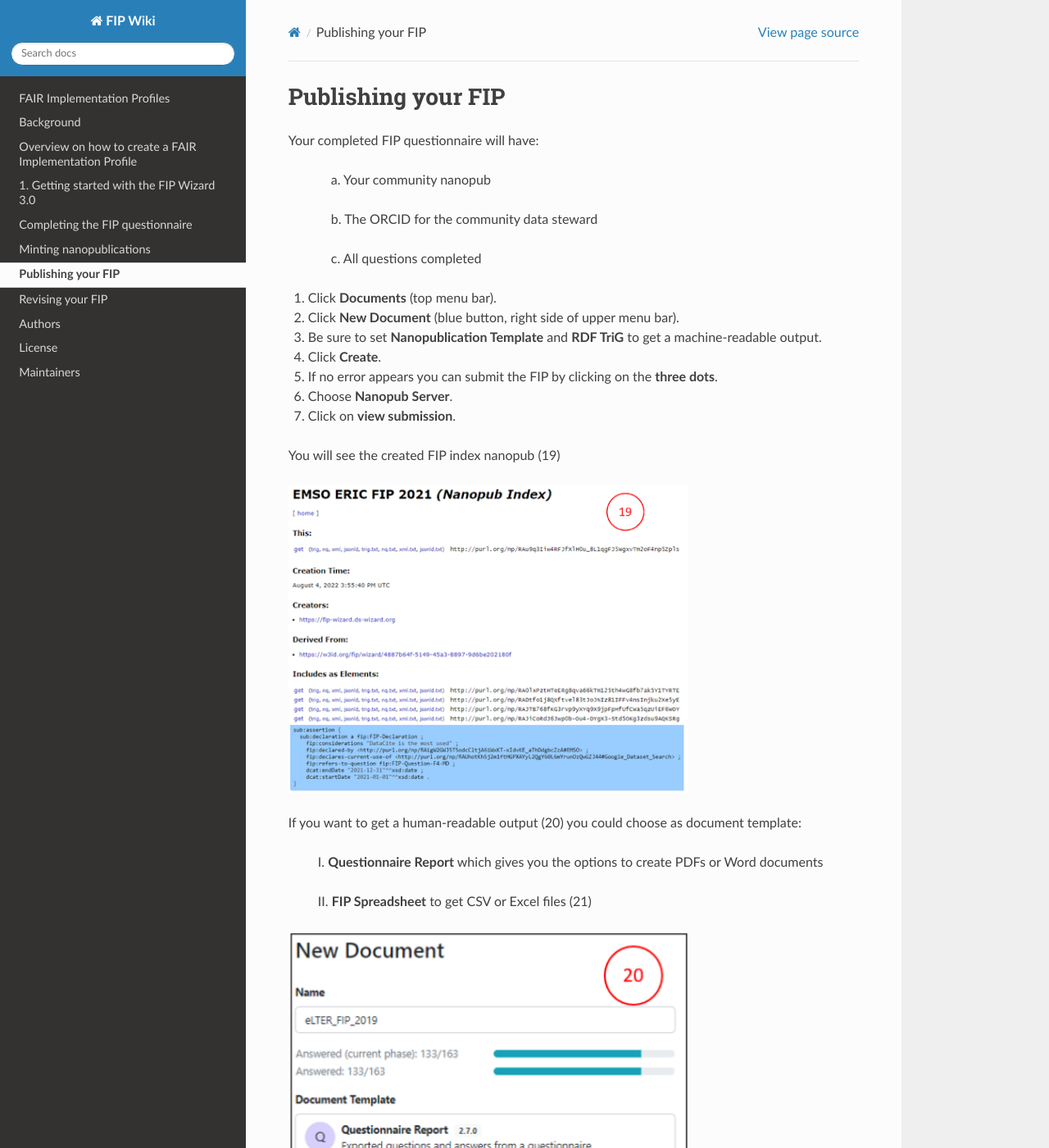
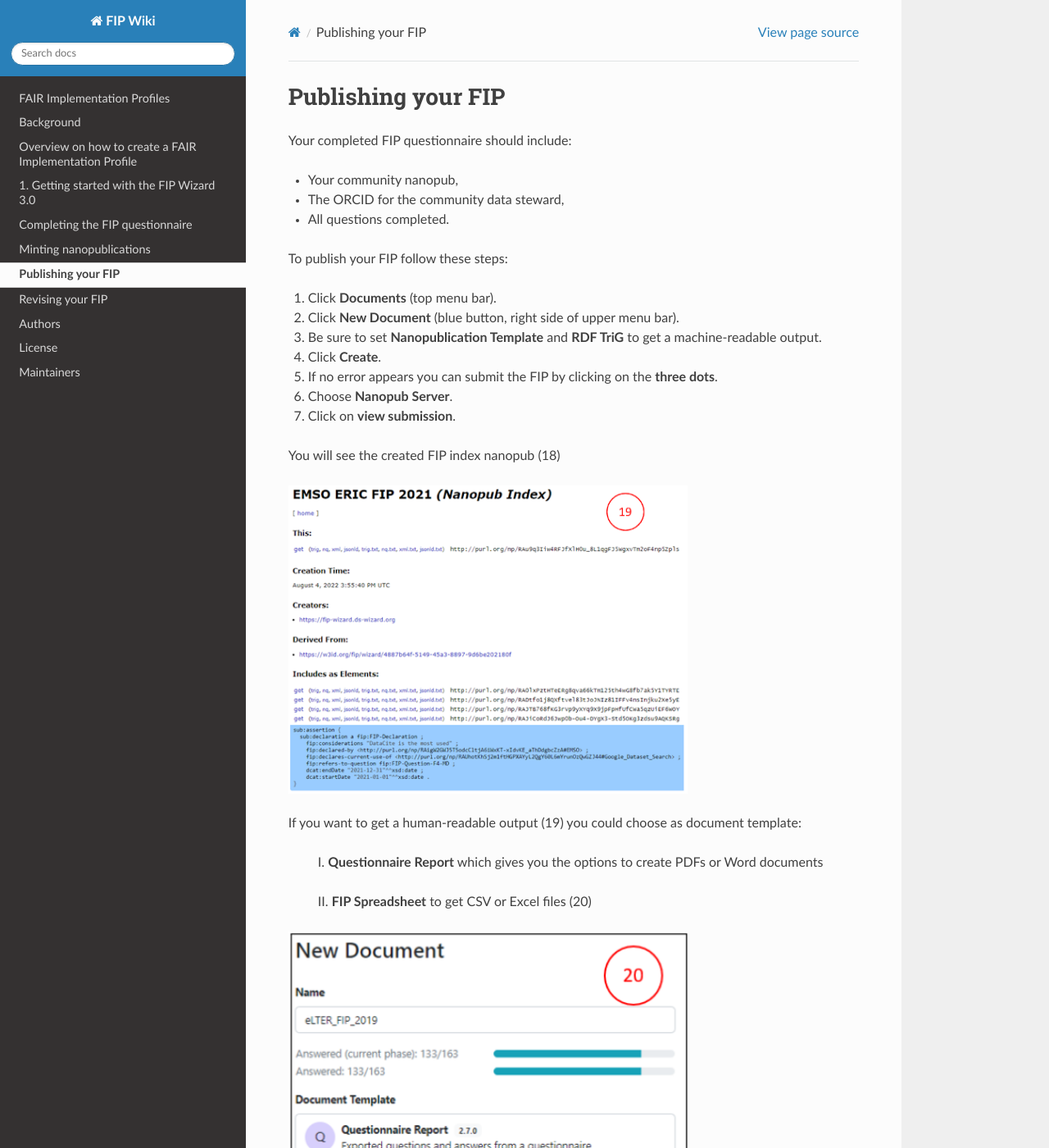
Before and after one commit to gofair-foundation/fip, a Sphinx documentation site: the page built from docs/Publishing.md, in a window 1280 px wide and 1400 px high. Shown: the whole window at 82% size. Built offline with Sphinx 7.4.7 and the Read the Docs theme 2.0.0, drawn with Linux system fonts in a browser that asks for light colours; some of the changed text lies outside the part shown.

Commit message:
Update Publishing.md

```diff
--- a/docs/Publishing.md
+++ b/docs/Publishing.md
@@ -1,12 +1,14 @@
 # Publishing your FIP
 
-Your completed FIP questionnaire will have:
+Your completed FIP questionnaire should include:
 
-&ensp;&ensp;&ensp;&ensp;&ensp;&ensp; a.    Your community nanopub
+- Your community nanopub,
 
-&ensp;&ensp;&ensp;&ensp;&ensp;&ensp; b.    The ORCID for the community data steward
+- The ORCID for the community data steward,
 
-&ensp;&ensp;&ensp;&ensp;&ensp;&ensp; c.    All questions completed
+- All questions completed.
+
+To publish your FIP follow these steps:
 
 1.    Click **Documents** (top menu bar).
 
@@ -22,24 +24,24 @@
 
 7.    Click on **view submission**.
 
-You will see the created FIP index nanopub (19)
+You will see the created FIP index nanopub (18)
 
 <p align="left"><img src="./_static/img/fipwug_ch4_img19.png" width="70%"></p>
 
-If you want to get a human-readable output (20) you could choose as document template:
+If you want to get a human-readable output (19) you could choose as document template:
 
 &ensp;&ensp;&ensp;&ensp; I.    **Questionnaire Report** which gives you the options to create PDFs or Word documents
 
-&ensp;&ensp;&ensp;&ensp; II.    **FIP Spreadsheet** to get CSV or Excel files (21)
+&ensp;&ensp;&ensp;&ensp; II.    **FIP Spreadsheet** to get CSV or Excel files (20)
 <p align="left"><img src="./_static/img/fipwug_ch4_img20.png.png" width="70%"></p>
 
 <p align="left"><img src="./_static/img/fipwug_ch4_img21.png" width="100%"></p>
 
-If an error appears (22), you should be aware that all questions must have explicit answers: Some questions may have **null** answers, i.e., declarations that no choice was made.
+If an error appears (21), you should be aware that all questions must have explicit answers: Some questions may have **null** answers, i.e., declarations that no choice was made.
 
 <p align="left"><img src="./_static/img/fipwug_ch4_img22.png" width="100%"></p>
 
-By choosing **HTML Preview** of the **Nanopublication Template** (in **Settings** - 23) you will see in **Preview mode** the question that needs revision (24).
+By choosing **HTML Preview** of the **Nanopublication Template** (in **Settings** - 22) you will see in **Preview mode** the question that needs revision (23).
 
 <p align="left"><img src="./_static/img/fipwug_ch4_img23.png" width="45%"></p>
 
```
